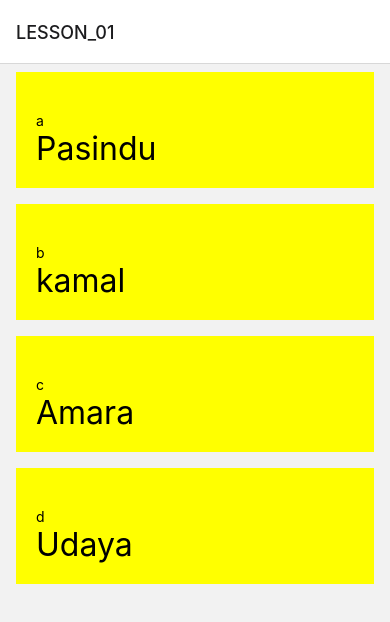
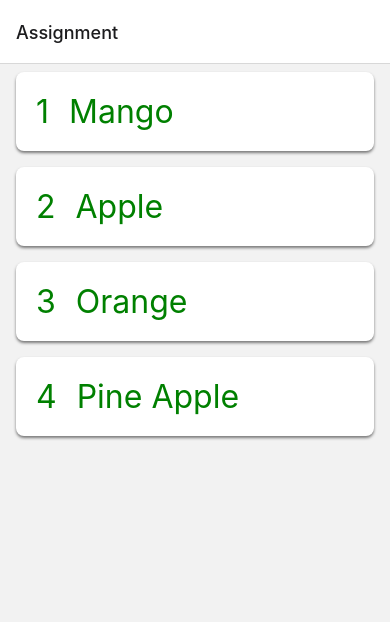
Before and after one commit to 51241636/RMAD_Assignment, a React Native app: screen / in a window 390 px wide. Shown: the top 622 px of the page. Built offline with nearby package versions, Linux system fonts and the light colour scheme.

Commit message:
navigate

```diff
--- a/App.js
+++ b/App.js
@@ -5,23 +5,37 @@ import { View, Text } from 'react-native';
 import { NavigationContainer } from '@react-navigation/native';
 import { createNativeStackNavigator } from '@react-navigation/native-stack';
 import Lesson2 from './src/Lesson2';
-import { NavigationRouts } from './src/enum';
+import Assignment from './src/Assignment';
+import { Navigations } from './src/enum';
 
 function HomeScreen() {
   return (
     <View style={{ flex: 1, alignItems: 'center', justifyContent: 'center' }}>
       <Text>Home Screen</Text>
+
     </View>
   );
 }
 
 const Stack = createNativeStackNavigator();
 
+
 function App() {
   return (
-    <NavigationContainer >
-      <Stack.Navigator>
-        <Stack.Screen name={NavigationRouts.LESSON_01} component={Lesson2} />
+    <NavigationContainer>
+      <Stack.Navigator initialRouteName={Navigations.Assignment}>
+        <Stack.Screen name={Navigations.Assignment}
+        component={Lesson2}
+      //  options={{headerShown: false}}
+        />
+
+        <Stack.Screen name={Navigations.Lesson2}
+        component={Lesson2}
+      //  options={{headerShown: false}}
+        />
+
+
+
       </Stack.Navigator>
     </NavigationContainer>
   );
--- a/index.js
+++ b/index.js
@@ -7,7 +7,7 @@ import App from './App';
 import {name as appName} from './app.json';
 import Assignment from './src/Assignment';
 import Lesson2 from './src/Lesson2';
-import lesson2 from './src/Lesson2';
+
 
 
 
--- a/src/Assignment.js
+++ b/src/Assignment.js
@@ -1,94 +1,28 @@
 import React from 'react';
-import {SafeAreaView, StyleSheet, Text, StatusBar} from 'react-native';
+import { Text, StyleSheet } from 'react-native';
 
 const Assignment = () => {
-  React.useEffect(() => {
-    functionOne();
-  }, []);
+  return (
+    <Text style={styles.baseText}>
+     Welcome to Assignment
 
-  const functionOne = () => {
-    const name = 'Apple';
-    // If CONDITIONS
-    if (name === 'BlueBerry') {
-      console.log('Fruit 1', name);
-    } else if (name === 'Orange') {
-      console.log('Fruit 2', name);
-    } else {
-      console.log('Fruit 3', 'Not Available');
-    }
-    //ternary operator
-
-
-    //Ternary Operator
-    // name === 'Orange'
-    //   ? console.log('Fruit', true)
-    //   : console.log('Fruit', false);
-
-    // Switch Case
-    // switch (name) {
-    //   case 'Apple':
-    //     console.log('Fruit', true);
-    //     break;
-
-    //   default:
-    //     console.log('Fruit', false);
-    //     break;
-    // }
-
-   const marks =54;
-    // if (marks >= 75) {
-    //   console.log('your result is A');
-    // } else if (marks >= 65) {
-    //   console.log('your result is B');
-    // } else if (marks >= 55) {
-    //   console.log('your result is c');
-    // } else if (marks >= 35) {
-    //   console.log('your result is S');
-    // } else {
-    //   console.log('you fail the exam');
-    // }
-    // marks >=75
-    // ?console.log('your result is A')
-    // : marks >= 65
-    // ? console.log('your result is B')
-    // : marks >= 55
-    // ? console.log('your result is C')
-    // : marks >= 35
-    // ? console.log('your result is S')
-    // : console.log('your fail the exam');
-    switch (true){
-        case marks>=75:
-           console.log("your result is A") ;
-           break;
-           case marks>=65:
-           console.log("your result is B") ;
-           break;
-           case marks>=55:
-           console.log("your result is C") ;
-           break;
-           default:
-           console.log("your result is S") ;
-    }
-  };
-
-  return (
-    <SafeAreaView style={styles.container}>
-      <Text style={styles.title}>RMAD project</Text>
-    </SafeAreaView>
+    </Text>
   );
 };
 
 const styles = StyleSheet.create({
-  container: {
-    flex: 1,
-    marginTop: StatusBar.currentHeight || 0,
-    justifyContent: 'center',
-    alignItems: 'center',
+  baseText: {
+    flex:1,
+    fontWeight: 'bold',
+    color:'red',
+    fontSize:20,
+    textAlign:'center',
+    justifyContent:'center',
+    alignItems:'center',
+    backgroundcolor:'white'
+
   },
 
-  title: {
-    fontSize: 20,
-  },
 });
 
 export default Assignment;
--- a/src/enum.js
+++ b/src/enum.js
@@ -1,4 +1,6 @@
-export const NavigationRouts = {
-    LESSON_01: 'LESSON_01',
-    LESSON_02: 'LESSON_02',
-  };
+export const Navigations={
+Assignment:'Assignment',
+Lesson2:'Lesson2'
+
+
+}
--- a/src/lesson2.js
+++ b/src/lesson2.js
@@ -1,81 +1,91 @@
-import React, { useState } from "react";
-import { FlatList, SafeAreaView, StatusBar, StyleSheet, Text, TouchableOpacity, View } from "react-native";
-
+import React from 'react';
+import {
+  SafeAreaView,
+  FlatList,
+  StyleSheet,
+  Text,
+  StatusBar,
+  TouchableOpacity,
+  View,
+} from 'react-native';
 const DATA = [
   {
-    id: "a",
-    title: "Pasindu",
+    id: 1,
+    title: 'Mango',
   },
   {
-    id: "b",
-    title: "kamal",
+    id: 2,
+    title: 'Apple',
   },
   {
-    id: "c",
-    title: "Amara",
+    id: 3,
+    title: 'Orange',
   },
   {
-    id: "d",
-    title: "Udaya",
-
+    id: 4,
+    title: 'Pine Apple',
   },
 ];
+const Lesson2 = () => {
+  const [listData, setListData] = React.useState(DATA);
+  const [selectedItem, setSelectedItem] = React.useState(null);
 
+  const onPressFruitItem = item => {
+    setSelectedItem(item);
+    // setSelectedItem(item);
 
-
-
-const Item = ({ item, onPress, backgroundColor, textColor }) => (
-  <TouchableOpacity onPress={onPress} style={[styles.item, backgroundColor]}>
-    <Text style={[styles.title, textColor]}>{item.title}</Text>
-    <Text style={[styles.id, textColor]}>{item.id}</Text>
-    <View style ={{padding: 10}}/>
-  </TouchableOpacity>
-);
-
-const Lesson2 = () => {
-  const [selectedId, setSelectedId] = useState(null);
-  // const onPressfruititem
-
-  const renderItem = ({ item }) => {
-    const backgroundColor = item.id === selectedId ? "red" : "yellow";
-    const color = item.id === selectedId ? 'white' : 'black';
-
-    return (
-      <Item
-        item={item}
-        onPress={() => setSelectedId(item.id)}
-        backgroundColor={{ backgroundColor }}
-        textColor={{ color }}
-      />
-    );
+    let newArray = listData.filter(fruit => fruit !== item);
+    setListData(newArray);
   };
 
+  const FruitItem = ({item}) => (
+    <TouchableOpacity
+      style={[
+        styles.box,
+        selectedItem === item
+          ? {backgroundColor: 'red'}
+          : {backgroundColor: 'white'},
+      ]}
+      onPress={() => onPressFruitItem(item)}>
+      <Text style={styles.title}>{item.id}</Text>
+      <View style={{padding: 10}} />
+      <Text style={styles.title}>{item.title}</Text>
+    </TouchableOpacity>
+  );
   return (
     <SafeAreaView style={styles.container}>
       <FlatList
-        data={DATA}
-        renderItem={renderItem}
-        keyExtractor={(item) => item.id}
-        extraData={selectedId}
+        data={listData}
+        renderItem={({item}) => <FruitItem item={item} />}
+        keyExtractor={item => item.id}
       />
     </SafeAreaView>
   );
 };
-
 const styles = StyleSheet.create({
   container: {
     flex: 1,
     marginTop: StatusBar.currentHeight || 0,
   },
-  item: {
+  box: {
+    flexDirection: 'row',
+    backgroundColor: 'yellow',
     padding: 20,
     marginVertical: 8,
     marginHorizontal: 16,
-    flexDirection:"column-reverse",
+    // ==================
+    elevation: 9, // for android
+    //for ios
+    shadowColor: 'black',
+    shadowOffset: {width: 0, height: 2},
+    shadowOpacity: 0.5,
+    shadowRadius: 3,
+    borderRadius: 8,
+    //
   },
   title: {
     fontSize: 32,
+  color:"green",
   },
 });
-
 export default Lesson2;
```
